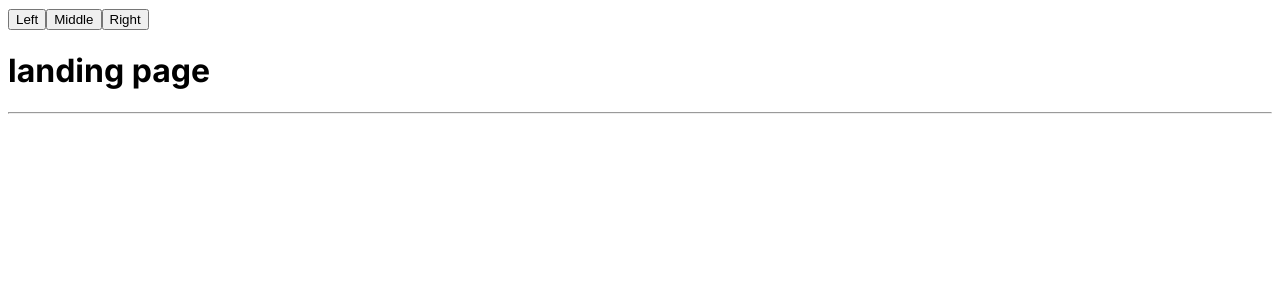
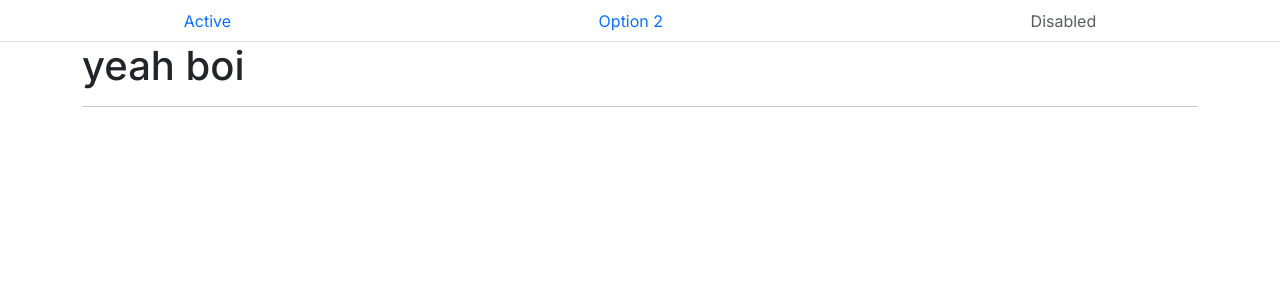
Before and after one commit to Wosty/Wosty.github.io, a Next.js app: page / in a window 1280 px wide. Shown: the top 300 px of the page. Built offline with nearby package versions, Linux system fonts and the light colour scheme.

Commit message:
Landing page functionality

```diff
--- a/package.json
+++ b/package.json
@@ -12,7 +12,7 @@
     "bootstrap": "^5.3.2",
     "next": "14.1.0",
     "react": "^18",
-    "react-bootstrap": "^2.10.0",
+    "react-bootstrap": "^2.10.1",
     "react-dom": "^18"
   },
   "devDependencies": {
@@ -21,6 +21,7 @@
     "@types/react-dom": "^18",
     "eslint": "^8",
     "eslint-config-next": "14.1.0",
+    "sass": "^1.70.0",
     "typescript": "^5"
   }
 }
--- a/src/app/_app.tsx
+++ b/src/app/_app.tsx
@@ -1,4 +1,6 @@
 import "@/styles/styles.scss";
+import "bootstrap/dist/css/bootstrap.min.css";
+import "@/styles/index.css";
 import type { AppProps } from "next/app";
 
 export default function App({ Component, pageProps }: AppProps) {
--- a/src/app/layout.tsx
+++ b/src/app/layout.tsx
@@ -1,3 +1,4 @@
+import "bootstrap/dist/css/bootstrap.min.css";
 import type { Metadata } from "next";
 import { Inter } from "next/font/google";
 
--- a/src/app/page.tsx
+++ b/src/app/page.tsx
@@ -1,14 +1,18 @@
+'use client'
+import { useState, useEffect } from 'react'
 import Container from "react-bootstrap/Container";
 import Header from "@/components/Header";
 
 export default function Home() {
+  const [isClient, setIsClient] = useState(false)
+
+  useEffect(() => {
+    setIsClient(true)
+  }, [])
   return (
     <>
       <Header />
-      <Container>
-        <h1>landing page</h1>
-        <hr />
-      </Container>
+
     </>
   );
 }
--- a/src/components/Header.tsx
+++ b/src/components/Header.tsx
@@ -1,17 +1,45 @@
 import Container from 'react-bootstrap/Container';
 import Button from 'react-bootstrap/Button';
 import ButtonGroup from 'react-bootstrap/ButtonGroup';
+import Nav from 'react-bootstrap/Nav';
+import { MouseEvent } from 'react';
+import { useState, useEffect } from 'react';
 
-const MyHeader: React.FC = () => {
-    return (
-        <Container>
-            <ButtonGroup aria-label="Basic example">
-                <Button>Left</Button>
-                <Button>Middle</Button>
-                <Button>Right</Button>
-            </ButtonGroup>
-        </Container>
-    );
+const MyHeader: React.FC = (initialData) => {
+  // const [dynamicData, setDynamicData] = useState(initialData);
+  // useEffect(() => {
+  //   // Simulating an update to dynamic data after the component has mounted
+  //   const clickHandler = (e: MouseEvent): void => {
+  //     e.preventDefault();
+  //     alert(`Clicked at ${e.pageX} ${e.pageY}`);
+  //   };
+
+  //   return;
+  // }, []);
+
+  return (
+    <>
+      <Nav className="justify-content-center" fill variant="tabs">
+        <Nav.Item
+          onMouseEnter={e => document.getElementById("landingPageText")!.innerHTML = "yeah boi"}
+          onMouseLeave={e => document.getElementById("landingPageText")!.innerHTML = "landing page ig"}>
+          <Nav.Link id="homeNav" href="/home">Active</Nav.Link>
+        </Nav.Item>
+        <Nav.Item>
+          <Nav.Link eventKey="link-1">Option 2</Nav.Link>
+        </Nav.Item>
+        <Nav.Item>
+          <Nav.Link eventKey="disabled" disabled>
+            Disabled
+          </Nav.Link>
+        </Nav.Item>
+      </Nav>
+      <Container>
+        <h1 id="landingPageText" >landing page?</h1>
+        <hr />
+      </Container>
+    </>
+  );
 }
 
 export default MyHeader;
--- /dev/null
+++ b/src/styles/index.css
@@ -0,0 +1,26 @@
+/* ensure all pages have Bootstrap CSS */
+@import "bootstrap/dist/css/bootstrap.min.css";
+
+.md-container {
+    max-width: 800px;
+    padding-top: 2rem;
+}
+
+.sml-card {
+    width: 22rem;
+    margin: 1rem 0;
+}
+
+.cntr-footer {
+    height: 80px;
+    margin-top: 20px;
+    display: flex;
+    align-items: center;
+    justify-content: center;
+    border-top: 1px solid #ccc;
+}
+
+.sml-logo {
+    height: 1em;
+    margin-left: 10px;
+}
```
Also changed, not shown: 1 other file (tests, documents, lock files or other folders).
